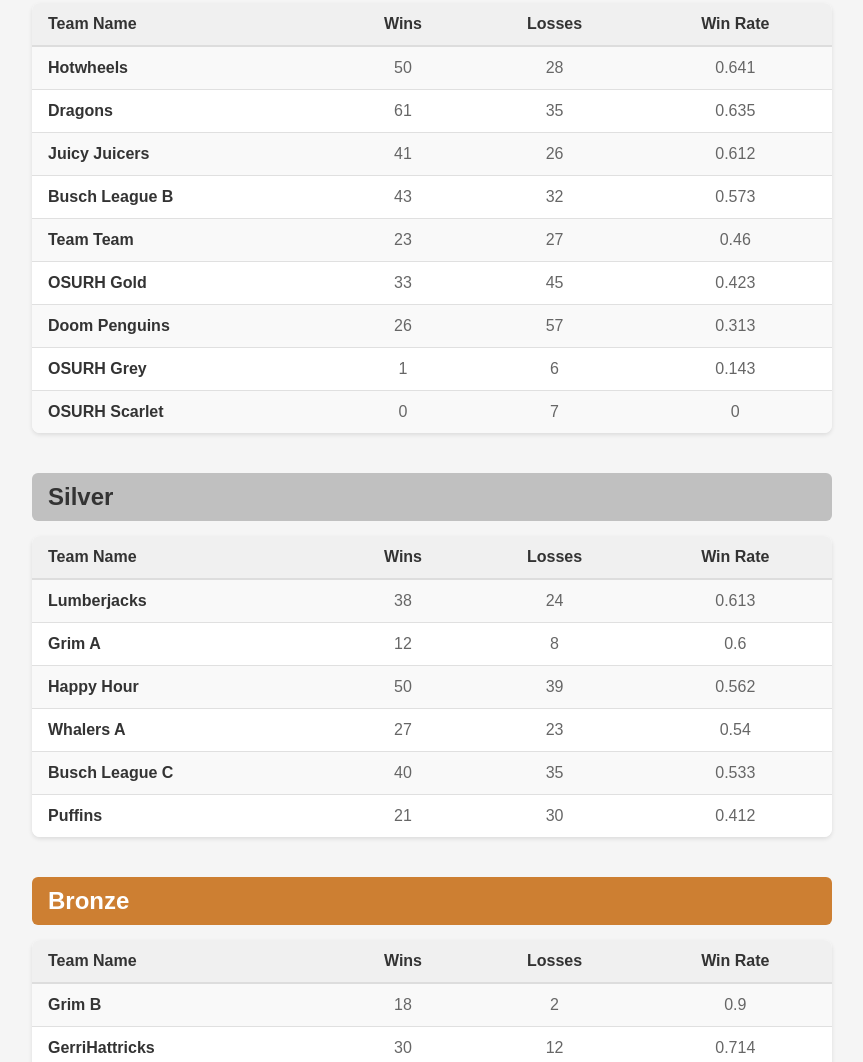
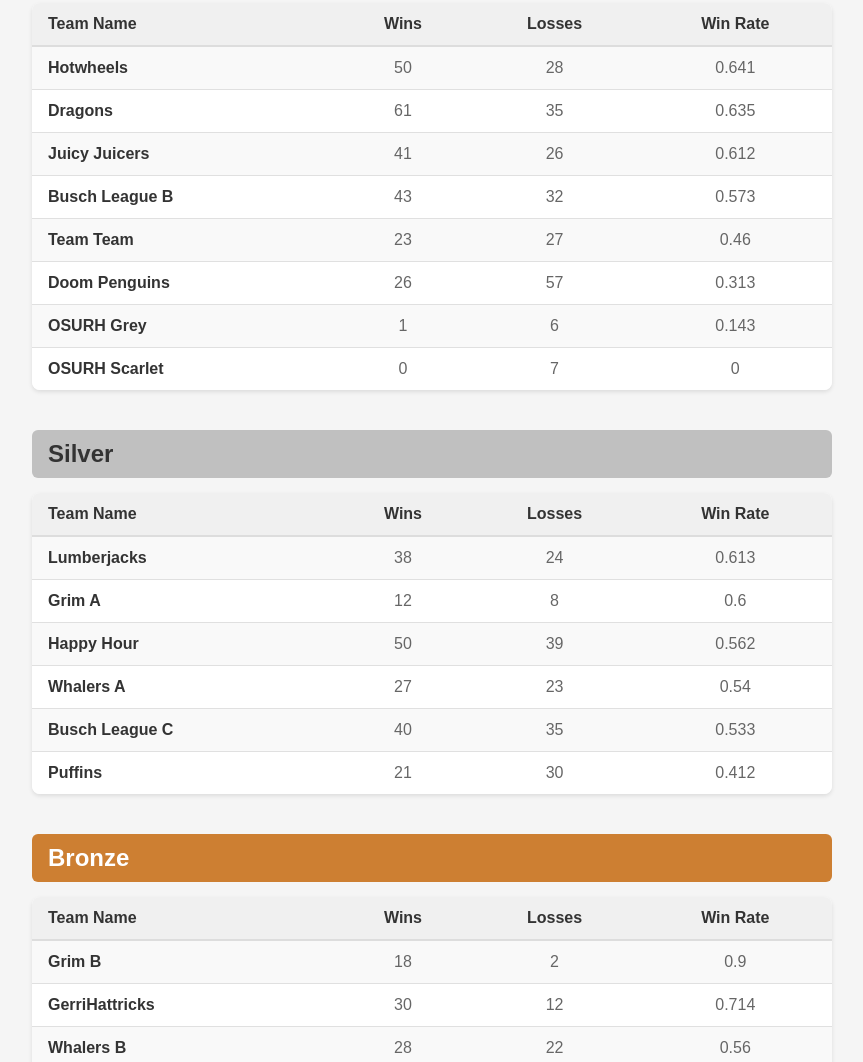
Before and after one commit to TheProgrammingTurkey/heatwaveStats, a plain HTML site: page index.html in a window 1280 px wide. Shown: the part 771-1833 px from the top of the page, without its empty margins (208-1071 px from the left). Drawn offline with Linux system fonts and the light colour scheme.

Commit message:
Fixed OSU Gold

```diff
--- a/index.html
+++ b/index.html
@@ -107,13 +107,6 @@
                 <td>23</td>
                 <td>27</td>
                 <td>0.46</td>
-            </tr>
-
-            <tr>
-                <td>OSURH Gold</td>
-                <td>33</td>
-                <td>45</td>
-                <td>0.423</td>
             </tr>
 
             <tr>
```
